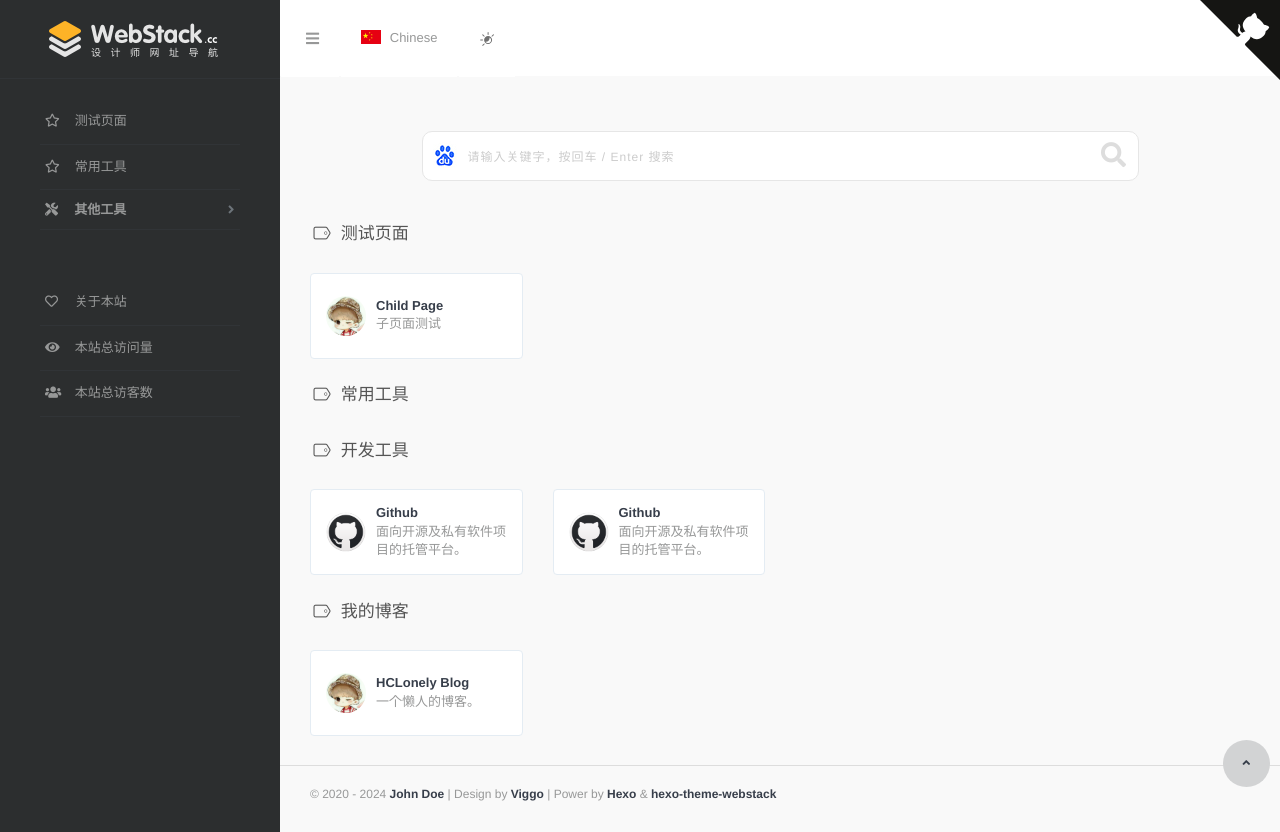
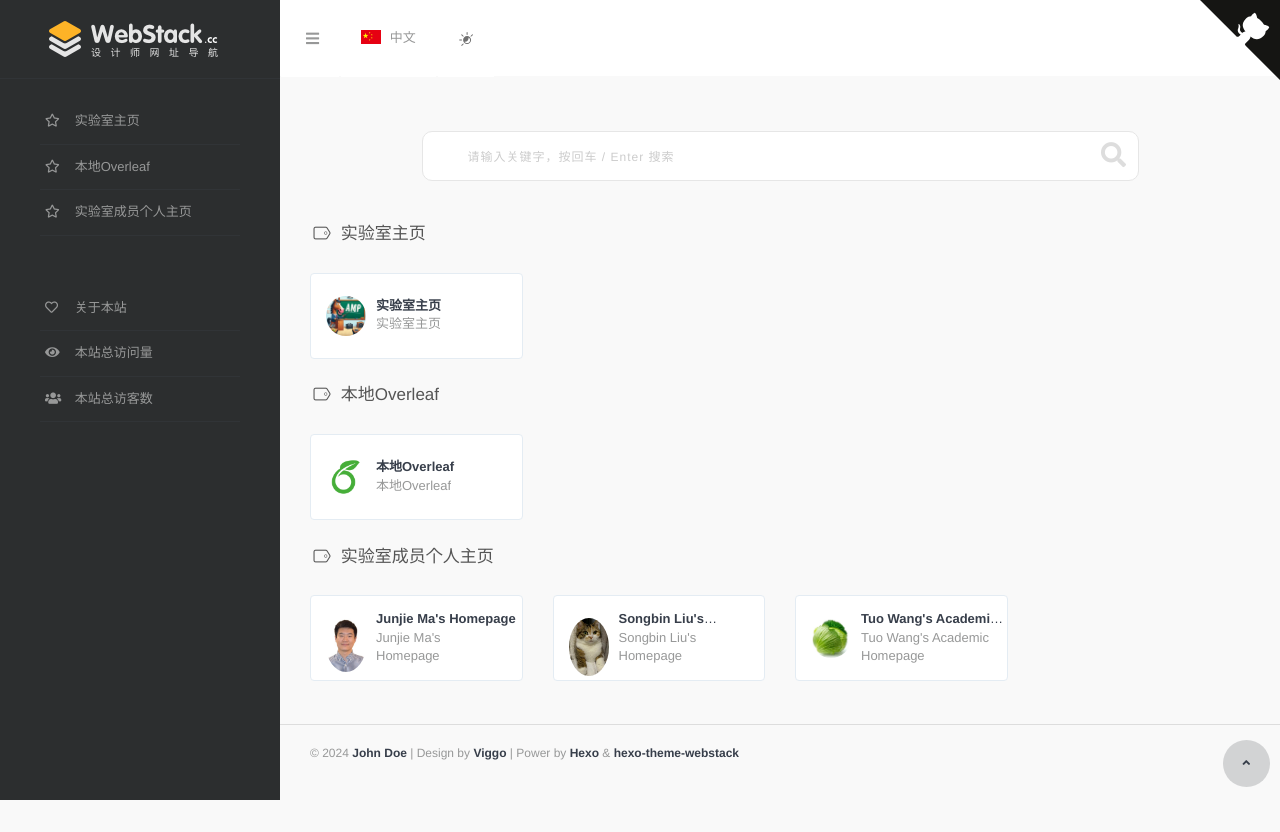
Before and after one commit to junjiemalab/junjiemalab.github.io, a plain HTML site: page index.html in a window 1280 px wide. After the commit the page ends 800 px from the top, so only its background shows below. Drawn offline with nearby package versions, Linux system fonts and the light colour scheme; some packages are replaced by stand-ins of ours; a script that the page names is missing.

Commit message:
Site updated: 2024-06-14 20:48:20

```diff
--- a/index.html
+++ b/index.html
@@ -26,7 +26,7 @@
 <script src="/js/jquery-1.11.1.min.js"></script>
 
   <script>
-    var userDefinedSearchData = {"custom":false,"thisSearch":"https://www.baidu.com/s?wd=","thisSearchIcon":"url(https://www.baidu.com/favicon.ico)","hotStatus":true,"data":[{"name":"百度","img":"url(https://www.baidu.com/favicon.ico)","url":"https://www.baidu.com/s?wd="}]};
+    var userDefinedSearchData = {"custom":true,"thisSearch":"https://www.google.com/favicon.ico","thisSearchIcon":"url(https://www.google.com/favicon.ico)","hotStatus":true,"data":[{"name":"谷歌","img":"url(https://www.google.com/favicon.ico)","url":"https://www.google.com/search?q="},{"name":"百度","img":"url(https://www.baidu.com/favicon.ico)","url":"https://www.baidu.com/s?wd="}]};
     var expandAll = false;
   </script>
 
@@ -94,49 +94,31 @@
 
       <li class="">
 
-          <a href="#测试页面" class="smooth">
+          <a href="#实验室主页" class="smooth">
 
             <i class="far fa-star"></i>
-            <span class="title">测试页面</span>
+            <span class="title">实验室主页</span>
           </a>
 
       </li>
 
       <li class="">
 
-          <a href="#常用工具" class="smooth">
+          <a href="#本地Overleaf" class="smooth">
 
             <i class="far fa-star"></i>
-            <span class="title">常用工具</span>
+            <span class="title">本地Overleaf</span>
           </a>
 
       </li>
 
       <li class="">
 
-        <a class="fas fa-angle-down" style="cursor: pointer;">
+          <a href="#实验室成员个人主页" class="smooth">
 
-            <i class="fas fa-tools"></i>
-            <span class="title">其他工具</span>
+            <i class="far fa-star"></i>
+            <span class="title">实验室成员个人主页</span>
           </a>
-
-          <ul style="display: none;">
-
-            <li>
-              <a href="#开发工具" class="smooth">
-                <i class="fas fa-tools"></i>
-                <span class="title">开发工具</span>
-              </a>
-            </li>
-
-            <li>
-              <a href="#我的博客" class="smooth">
-                <i class="fas fa-blog"></i>
-                <span class="title">我的博客</span>
-              </a>
-            </li>
-
-          </ul>
 
       </li>
 
@@ -178,14 +160,14 @@
       <li class="dropdown hover-line language-switcher">
 
         <a href="/index.html" class="dropdown-toggle" data-toggle="dropdown">
-          <img src="/images/flags/flag-cn.png" alt="flag-cn" /> Chinese
+          <img src="/images/flags/flag-cn.png" alt="flag-cn" /> 中文
         </a>
         <ul class="dropdown-menu languages">
 
 
               <li class="active">
                 <a href="/index.html">
-                  <img src="/images/flags/flag-cn.png" alt="flag-cn" alt="flag-cn" /> Chinese
+                  <img src="/images/flags/flag-cn.png" alt="flag-cn" alt="flag-cn" /> 中文
                 </a>
               </li>
 
@@ -236,20 +218,20 @@
 
 
 
-    <h4 class="text-gray"><i class="linecons-tag" style="margin-right: 7px;" id="测试页面"></i>测试页面</h4>
+    <h4 class="text-gray"><i class="linecons-tag" style="margin-right: 7px;" id="实验室主页"></i>实验室主页</h4>
 <div class="row">
 
   <div class="col-sm-3">
-    <div class="xe-widget xe-conversations box2 label-info" onclick="window.open('/child', '_blank')" data-toggle="tooltip" data-placement="bottom" title="" data-original-title="/child">
+    <div class="xe-widget xe-conversations box2 label-info" onclick="window.open('http://101.42.4.3:7400/', '_blank')" data-toggle="tooltip" data-placement="bottom" title="" data-original-title="http://101.42.4.3:7400/">
       <div class="xe-comment-entry">
         <a class="xe-user-img">
-          <img data-src="/images/logos/myblog.png" class="lozad img-circle" width="40">
+          <img data-src="/images/logos/junjiema.jpg" class="lozad img-circle" width="40">
         </a>
         <div class="xe-comment">
           <a href="#" class="xe-user-name overflowClip_1">
-            <strong>Child Page</strong>
+            <strong>实验室主页</strong>
           </a>
-          <p class="overflowClip_2">子页面测试</p>
+          <p class="overflowClip_2">实验室主页</p>
         </div>
       </div>
     </div>
@@ -265,75 +247,20 @@
 
 
 
-    <h4 class="text-gray"><i class="linecons-tag" style="margin-right: 7px;" id="常用工具"></i>常用工具</h4>
-<div class="row">
-
-</div>
-<br />
-
-
-
-
-
-
-
-
-    <h4 class="text-gray"><i class="linecons-tag" style="margin-right: 7px;" id="开发工具"></i>开发工具</h4>
+    <h4 class="text-gray"><i class="linecons-tag" style="margin-right: 7px;" id="本地Overleaf"></i>本地Overleaf</h4>
 <div class="row">
 
   <div class="col-sm-3">
-    <div class="xe-widget xe-conversations box2 label-info" onclick="window.open('https://github.com/', '_blank')" data-toggle="tooltip" data-placement="bottom" title="" data-original-title="https://github.com/">
+    <div class="xe-widget xe-conversations box2 label-info" onclick="window.open('http://101.42.4.3:9400/', '_blank')" data-toggle="tooltip" data-placement="bottom" title="" data-original-title="http://101.42.4.3:9400/">
       <div class="xe-comment-entry">
         <a class="xe-user-img">
-          <img data-src="/images/logos/github.png" class="lozad img-circle" width="40">
+          <img data-src="/images/logos/overleaf.png" class="lozad img-circle" width="40">
         </a>
         <div class="xe-comment">
           <a href="#" class="xe-user-name overflowClip_1">
-            <strong>Github</strong>
+            <strong>本地Overleaf</strong>
           </a>
-          <p class="overflowClip_2">面向开源及私有软件项目的托管平台。</p>
-        </div>
-      </div>
-    </div>
-  </div>
-
-  <div class="col-sm-3">
-    <div class="xe-widget xe-conversations box2 label-info" onclick="window.open('https://github.com/', '_blank')" data-toggle="tooltip" data-placement="bottom" title="" data-original-title="https://github.com/">
-      <div class="xe-comment-entry">
-        <a class="xe-user-img">
-          <img data-src="/images/logos/github.png" class="lozad img-circle" width="40">
-        </a>
-        <div class="xe-comment">
-          <a href="#" class="xe-user-name overflowClip_1">
-            <strong>Github</strong>
-          </a>
-          <p class="overflowClip_2">面向开源及私有软件项目的托管平台。</p>
-        </div>
-      </div>
-    </div>
-  </div>
-
-</div>
-<br />
-
-
-
-
-
-    <h4 class="text-gray"><i class="linecons-tag" style="margin-right: 7px;" id="我的博客"></i>我的博客</h4>
-<div class="row">
-
-  <div class="col-sm-3">
-    <div class="xe-widget xe-conversations box2 label-info" onclick="window.open('https://blog.hclonely.com/', '_blank')" data-toggle="tooltip" data-placement="bottom" title="" data-original-title="https://blog.hclonely.com/">
-      <div class="xe-comment-entry">
-        <a class="xe-user-img">
-          <img data-src="/images/logos/myBlog.png" class="lozad img-circle" width="40">
-        </a>
-        <div class="xe-comment">
-          <a href="#" class="xe-user-name overflowClip_1">
-            <strong>HCLonely Blog</strong>
-          </a>
-          <p class="overflowClip_2">一个懒人的博客。</p>
+          <p class="overflowClip_2">本地Overleaf</p>
         </div>
       </div>
     </div>
@@ -347,6 +274,66 @@
 
 
 
+
+
+    <h4 class="text-gray"><i class="linecons-tag" style="margin-right: 7px;" id="实验室成员个人主页"></i>实验室成员个人主页</h4>
+<div class="row">
+
+  <div class="col-sm-3">
+    <div class="xe-widget xe-conversations box2 label-info" onclick="window.open('https://lsec.cc.ac.cn/~mjj/', '_blank')" data-toggle="tooltip" data-placement="bottom" title="" data-original-title="https://lsec.cc.ac.cn/~mjj/">
+      <div class="xe-comment-entry">
+        <a class="xe-user-img">
+          <img data-src="/images/logos/junjie.jpg" class="lozad img-circle" width="40">
+        </a>
+        <div class="xe-comment">
+          <a href="#" class="xe-user-name overflowClip_1">
+            <strong>Junjie Ma&#39;s Homepage</strong>
+          </a>
+          <p class="overflowClip_2">Junjie Ma&#39;s Homepage</p>
+        </div>
+      </div>
+    </div>
+  </div>
+
+  <div class="col-sm-3">
+    <div class="xe-widget xe-conversations box2 label-info" onclick="window.open('https://songice.github.io/', '_blank')" data-toggle="tooltip" data-placement="bottom" title="" data-original-title="https://songice.github.io/">
+      <div class="xe-comment-entry">
+        <a class="xe-user-img">
+          <img data-src="/images/logos/songbin.jpg" class="lozad img-circle" width="40">
+        </a>
+        <div class="xe-comment">
+          <a href="#" class="xe-user-name overflowClip_1">
+            <strong>Songbin Liu&#39;s Homepage</strong>
+          </a>
+          <p class="overflowClip_2">Songbin Liu&#39;s Homepage</p>
+        </div>
+      </div>
+    </div>
+  </div>
+
+  <div class="col-sm-3">
+    <div class="xe-widget xe-conversations box2 label-info" onclick="window.open('https://tuowang2002.github.io/', '_blank')" data-toggle="tooltip" data-placement="bottom" title="" data-original-title="https://tuowang2002.github.io/">
+      <div class="xe-comment-entry">
+        <a class="xe-user-img">
+          <img data-src="/images/logos/cabbage.jpg" class="lozad img-circle" width="40">
+        </a>
+        <div class="xe-comment">
+          <a href="#" class="xe-user-name overflowClip_1">
+            <strong>Tuo Wang&#39;s Academic Homepage</strong>
+          </a>
+          <p class="overflowClip_2">Tuo Wang&#39;s Academic Homepage</p>
+        </div>
+      </div>
+    </div>
+  </div>
+
+</div>
+<br />
+
+
+
+
+
 <script src="/js/footer.js"></script>
 
 
@@ -355,7 +342,7 @@
     <!-- Add your copyright text here -->
     <p>
 
-      &copy; 2020 - 2024
+      &copy; 2024
       <a href="javascript:void(0);"><strong>John Doe</strong></a> | Design by <a href="http://viggoz.com" target="_blank"><strong>Viggo</strong></a> | Power by <a href="https://hexo.io/" target="_blank"><strong>Hexo</strong></a> & <a href="https://github.com/HCLonely/hexo-theme-webstack/" target="_blank"><strong>hexo-theme-webstack</strong></a>
     </p>
 
```
Also changed, not shown: 2024/06/14/hello-world/index.html (+2 -2 lines), archives/2024/06/index.html (+11 -29 lines), archives/2024/index.html (+11 -29 lines), archives/index.html (+11 -29 lines), images/logos/cabbage.jpg (added), images/logos/junjie.jpg (added), images/logos/junjiema.jpg (added), images/logos/overleaf.png (added), images/logos/songbin.jpg (added).
